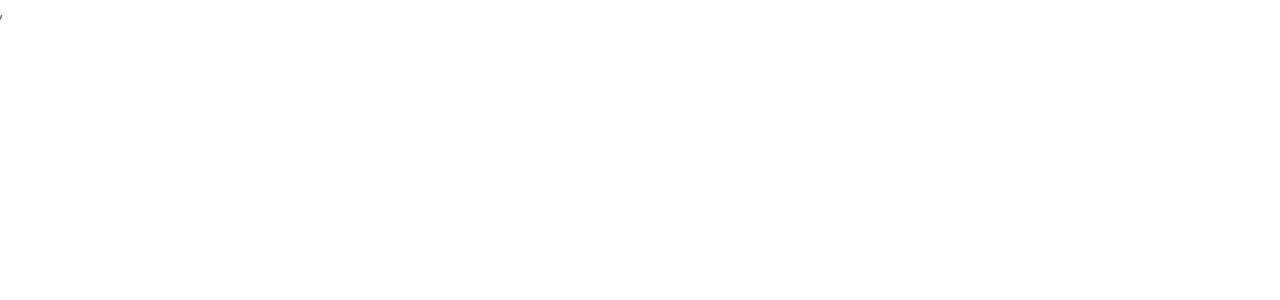
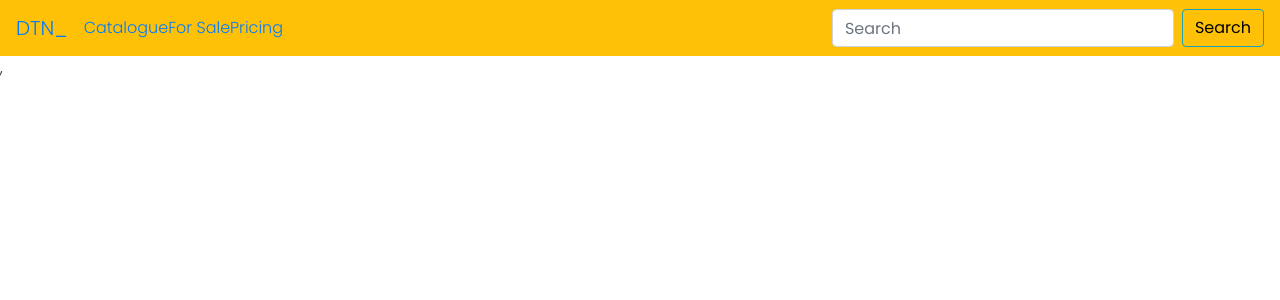
Before and after one commit to RodrigoPerezGarces/DropTheNeedle, a React (Create React App) app in the folder client/: page / in a window 1280 px wide. Shown: the top 300 px of the page. Built offline with nearby package versions, Linux system fonts and the light colour scheme.

Commit message:
Form to create, working! Navbar basic added

```diff
--- a/client/src/components/App.js
+++ b/client/src/components/App.js
@@ -2,17 +2,25 @@
 import 'bootstrap/dist/css/bootstrap.min.css'
 import './App.css'
 import { Switch, Route } from 'react-router-dom'
+import Navigation from './ui/navbar'
 import VinylList from './vinyls/vinyl-list'
 import VinylDetail from './vinyls/vinyl-detail'
-import VinylForm from './vinyls/vinyl-form'
+// import VinylForm from './vinyls/vinyl-form'
 
 function App() {
   return (
+
+    <>
+    <Navigation />
+
+
     <Switch>
       <Route exact path='/vinyls' render={() => <VinylList />} />
-      <Route path='/vinyls/newVinyl' render={() => <VinylForm />} />
+      {/* <Route path='/vinyls/newVinyl' render={() => <VinylForm />} /> */}
       <Route path='/vinyls/:vinyl_id' render={props => <VinylDetail {...props} />} />
-    </Switch>
+      </Switch>
+
+    </>
   )
 }
 
--- /dev/null
+++ b/client/src/components/ui/navbar/index.js
@@ -0,0 +1,29 @@
+import React from 'react'
+import Navbar from 'react-bootstrap/Navbar'
+import Nav from 'react-bootstrap/Nav'
+import Form from 'react-bootstrap/Form'
+import Button from 'react-bootstrap/Button'
+import FormControl from 'react-bootstrap/FormControl'
+import { Link } from 'react-router-dom'
+const navigation = () => {
+
+    return (
+        <Navbar bg="warning" variant="light" sticky='top'>
+            <Navbar.Brand>
+                <Link to="/">DTN_</Link>
+            </Navbar.Brand>
+            <Nav className="mr-auto">
+                <Link to="/vinyls">Catalogue</Link>
+                <Link to="/vinyls">For Sale</Link>
+                <Link to="#pricing">Pricing</Link>
+            </Nav>
+            <Form inline>
+                <FormControl type="text" placeholder="Search" className="mr-sm-2" />
+                <Button variant="outline-info">Search</Button>
+            </Form>
+        </Navbar>
+    )
+
+}
+
+export default navigation
--- a/client/src/components/vinyls/vinyl-detail/index.js
+++ b/client/src/components/vinyls/vinyl-detail/index.js
@@ -50,6 +50,7 @@
                         <br></br><br></br>
                         <Link to='' className='btn btn-outline-warning btn-block btn-md'>Add To Cart</Link>
                         <Link to='' className='btn btn-outline-warning btn-block btn-md'>Add To Wishlist</Link>
+                        <Link to='' className='btn btn-outline-warning btn-block btn-md'>Eliminate</Link>
                     </Col>
                 </Row>
                     <br></br>
--- a/client/src/components/vinyls/vinyl-form/index.js
+++ b/client/src/components/vinyls/vinyl-form/index.js
@@ -1,6 +1,7 @@
 import React, {Component} from 'react'
 import VinylService from '../../../service/VinylService'
 import Form from 'react-bootstrap/Form'
+import Button from 'react-bootstrap/Button'
 //import Container from 'react-bootstrap/Container'
 
 
@@ -30,7 +31,7 @@
         e.preventDefault()
         this.vinylService
             .createVinyl(this.state)
-            .then(response => console.log(response))
+            .then(() => this.props.handleVinylSubmit())
             .catch(err => console.log(err))
     }
 
@@ -45,7 +46,7 @@
                 </Form.Group>
 
                 <Form.Group >
-                    <Form.Label>Imagen (URL)</Form.Label>
+                    <Form.Label>Image (URL)</Form.Label>
                     <Form.Control onChange={this.handleInputChange} value={this.state.image} name='image' type='text' />
                 </Form.Group>
 
@@ -105,7 +106,7 @@
                     <Form.Control onChange={this.handleInputChange} value={this.state.tracklist} name='tracklist' type='text' as="textarea" rows="3" />
                 </Form.Group>
 
-                <input type='submit' value='Enviar' />
+                <Button variant='warning' type='submit'>ADD</Button>
 
                 </Form>
         )
--- a/client/src/components/vinyls/vinyl-list/Vinyl-list.css
+++ b/client/src/components/vinyls/vinyl-list/Vinyl-list.css
@@ -13,3 +13,7 @@
     flex-direction: row;
     align-content: space-around;
 }
+
+.btn-add{
+    margin-bottom: 20px;
+}
--- a/client/src/components/vinyls/vinyl-list/index.js
+++ b/client/src/components/vinyls/vinyl-list/index.js
@@ -1,33 +1,52 @@
 import React, {Component} from 'react'
 import VinylService from '../../../service/VinylService'
 import VinylCard from './Vinyl-card'
+import VinylForm from './../vinyl-form'
 
 import './Vinyl-list.css'
 import Container from 'react-bootstrap/Container'
 import Row from 'react-bootstrap/Row'
+import Button from 'react-bootstrap/Button'
+import Modal from 'react-bootstrap/Modal'
 
 class VinylList extends Component {
-    constructor (){
-        super ()
+    constructor() {
+        super()
         this.state = {
-            vinyls: undefined
+            vinyls: undefined,
+            showModal: false
         }
         this.vinylService = new VinylService()
     }
 
-    componentDidMount = () => {
+    componentDidMount = () => this.updateVinylList()
+
+
+    updateVinylList = () => {
         this.vinylService
             .getAllVinyls()
-            .then(response => this.setState({vinyls: response.data}))
+            .then(response => this.setState({ vinyls: response.data }))
             .catch(err => console.log(err))
     }
+
+    handleModal = status => this.setState({ showModal: status })
+
+    handleVinylSubmit = () => {
+        this.props.closeModal()
+        this.props.updateVinylList()
+    }
+
 
 
     render () {
         return (
-
+            <>
             <Container as='main' className='vinyls-page'>
                 <h1> For Sale </h1>
+
+                <Button onClick={() => this.handleModal(true)} variant='warning' size="sm" className='btn-add'>Add Vinyl</Button>
+
+
                 {
                     !this.state.vinyls ? <h3>CARGANDO</h3> :
 
@@ -35,10 +54,17 @@
                             {this.state.vinyls.map(elm => <VinylCard key={elm._id} {...elm} />)}
                         </Row>
                 }
+                    <Modal size='lg' show={this.state.showModal} onHide={() => this.handleModal(false)}>
 
+                        <Modal.Body className='btn-modal-add'>
+                            <VinylForm closeModal={() => this.handleModal(false)} updateVinylList={this.updateVinylList}/>
+                        </Modal.Body>
+
+                    </Modal>
 
             </Container>
 
+            </>
         )
     }
 }
--- a/client/src/service/VinylService.js
+++ b/client/src/service/VinylService.js
@@ -11,5 +11,7 @@
     getAllVinyls = () => this.service.get('/getAllVinyls')
     getoneVinyl = id => this.service.get(`/getOneVinyl/${id}`)
     createVinyl = vinyl => this.service.post('/newVinyl', vinyl)
+    deleteVinyl = id => this.service.delete(`/getOneVinyl/${id}`)
+    updateVinyl = (id,data) => this.service.put(`/getOneVinyl/${id}`, data)
 
 }
```
